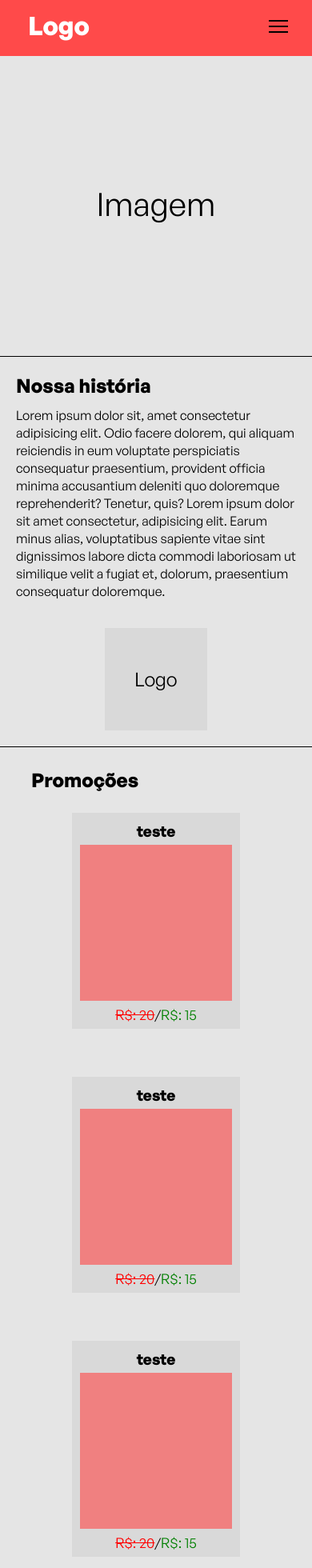
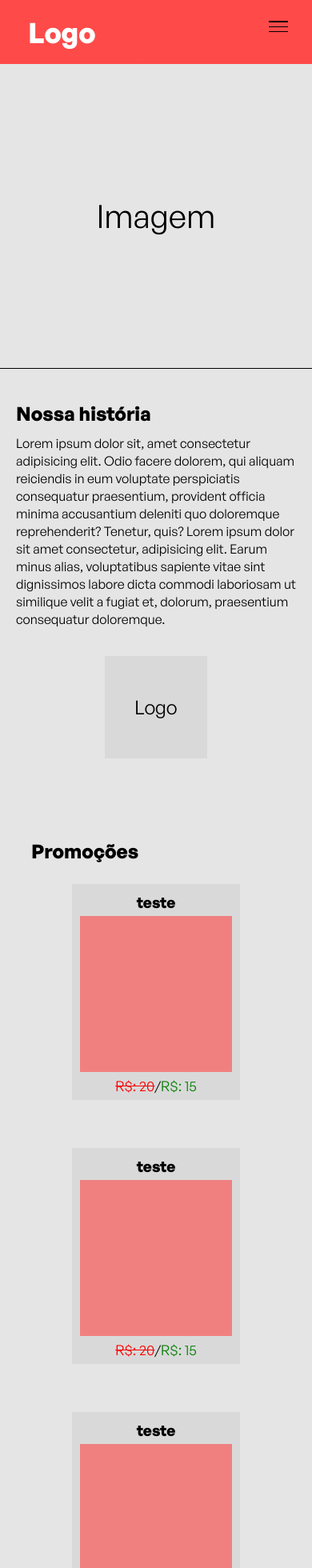
Before and after one commit to brunobispo12/mercado-marques, a React (Create React App) app in the folder frontend/: page / in a window 390 px wide. Shown: the top 1960 px of the page at 80% size. Built offline with nearby package versions, Linux system fonts and the light colour scheme; the HTML template or start-up script is replaced by a standard one.

Commit message:
size changes

```diff
--- a/frontend/src/layout/styles/Content.css
+++ b/frontend/src/layout/styles/Content.css
@@ -14,8 +14,7 @@
     justify-content: center;
     flex-wrap: wrap;
     gap: 15%;
-    padding: 20px;
-    border-bottom: 1px solid black;
+    padding: 40px 20px 75px 20px;
 }
 
 .about-text{
@@ -38,12 +37,11 @@
 }
 
 .promotions{
-    padding: 25px 10vw 25px 10vw;
-    border-bottom: 1px solid black;
+    padding: 25px 10vw 75px 10vw;
 }
 
 .contact-us{
-    padding: 25px 10vw 25px 10vw;
+    padding: 25px 10vw 75px 10vw;
     margin-bottom: 50px;
 }
 
--- a/frontend/src/layout/styles/Footer.css
+++ b/frontend/src/layout/styles/Footer.css
@@ -5,7 +5,7 @@ footer {
     flex-wrap: wrap;
     justify-content: space-between;
     min-height: 130px;
-    padding: 0px 35px 10px 35px;
+    padding: 0px 45px 10px 35px;
     font-size: 1.1rem;
 }
 
--- a/frontend/src/layout/styles/Header.css
+++ b/frontend/src/layout/styles/Header.css
@@ -4,8 +4,9 @@ header {
     display: flex;
     justify-content: space-between;
     align-items: center;
-    height: 65px;
+    height: 80px;
     padding: 0px 35px 0px 35px;
+    font-size: 1.1rem;
 }
 
 .desktop-menu>nav>ul {
@@ -15,7 +16,7 @@ header {
 }
 
 .desktop-menu>nav>ul>li>a {
-    font-size: 1.1rem;
+    font-size: 1.2rem;
     text-decoration: none;
     color: #fff;
 }
@@ -59,7 +60,7 @@ header {
         content: '';
         display: block;
         width: 24px;
-        height: 2px;
+        height: 1px;
         margin-top: 5px;
         background-color: black;
     }
@@ -69,11 +70,11 @@ header {
         top: 65px;
         left: 0;
         width: 100%;
-        height: 93px;
+        height: 110px;
         background-color: #FF4A4A;
         animation: dropDown .5s ease-in-out 1;
         overflow: hidden;
-        padding-bottom: 5px;
+        padding-bottom: 10px;
     }
 
     nav ul{
@@ -101,6 +102,6 @@ header {
         height: 0%;
     }
     100%{
-        height: 93px;
+        height: 110px;
     }
 }
```
